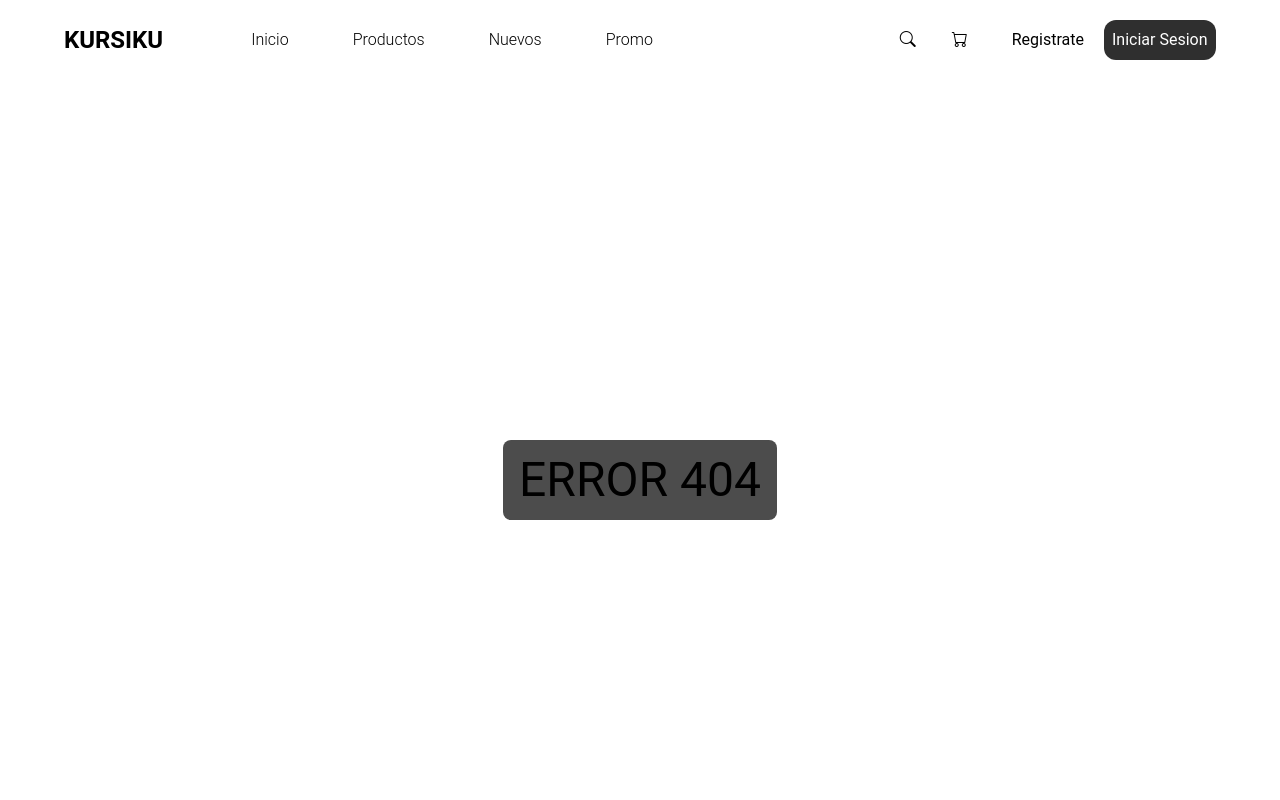
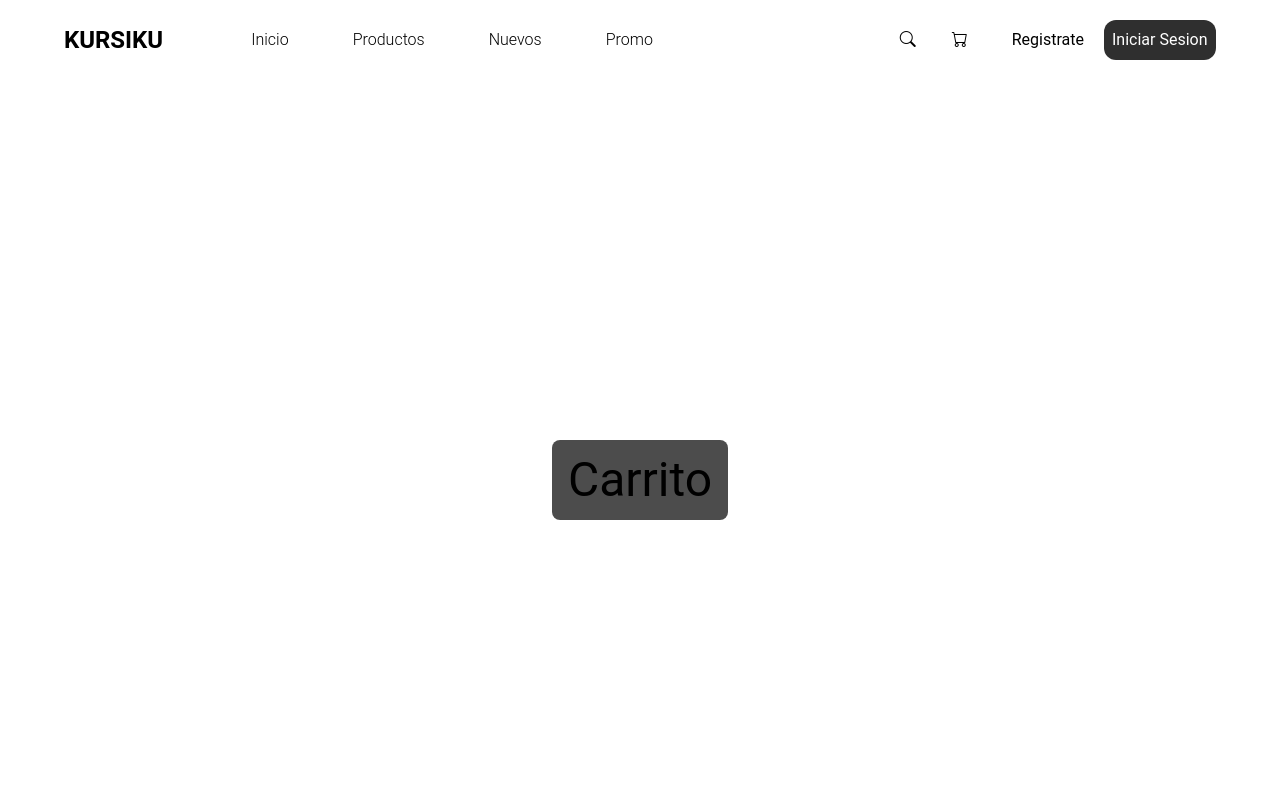
Before and after one commit to LautaroJLZ/BackEndReact, a React (Create React App) app in the folder front/: page /Carrito in a window 1280 px wide. Shown: the top 800 px of the page. Built offline with nearby package versions, Linux system fonts and the light colour scheme.

Commit message:
Add carrito page

```diff
--- a/front/src/App.js
+++ b/front/src/App.js
@@ -9,6 +9,7 @@ import { Espaciador } from './Components/Espaciador/Espaciador';
 import { Login } from './Pages/Login';
 import { Signup } from './Pages/Signup';
 import ScrollToTop from './Components/ScrollToTop/ScrollToTop';
+import { Carrito } from './Pages/Carrito';
 
 
 
@@ -24,6 +25,7 @@ function App() {
             <Route path='/ProductsList' element={<ProductsList/>}/>
             <Route path='/Login' element={<Login/>}/>
             <Route path='/Signup' element={<Signup/>}/>
+            <Route path='/Carrito' element={<Carrito/>}/>
             <Route path='*' element={<Error404/>}/>
           </Routes>
           <Footer/>
--- /dev/null
+++ b/front/src/Pages/Carrito.jsx
@@ -0,0 +1,11 @@
+import React from 'react';
+import './Carrito'
+const Carrito = () => {
+    return(
+        <div className='min-h-screen flex justify-center items-center'>
+            <h1 className='text-5xl bg-anotherGray p-4 rounded-lg hover:text-6xl hover:bg-anotherBlack transition-all'>Carrito</h1>
+        </div>
+    )
+}
+
+export { Carrito }
```
